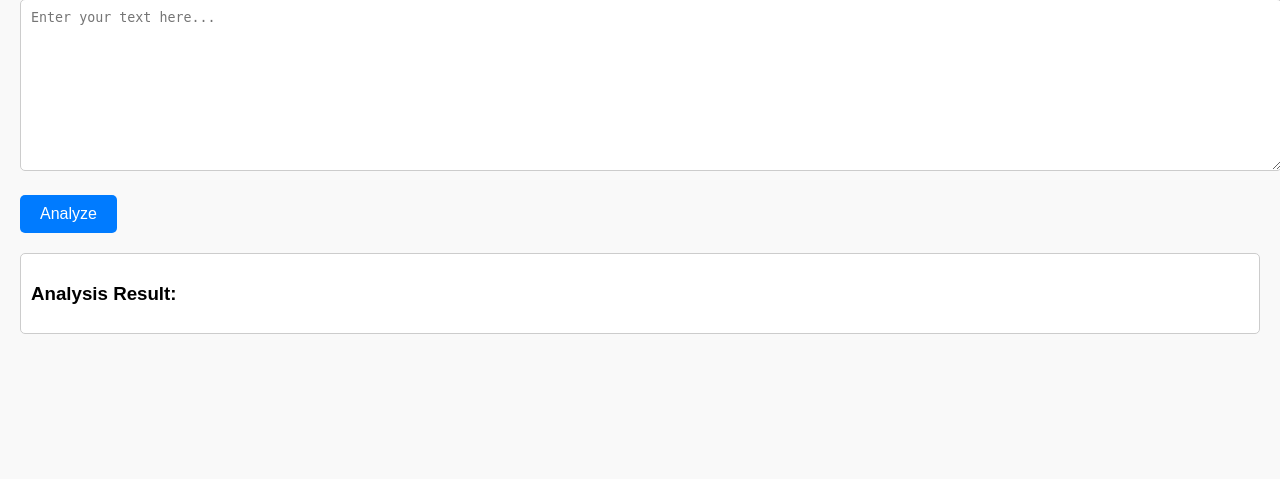
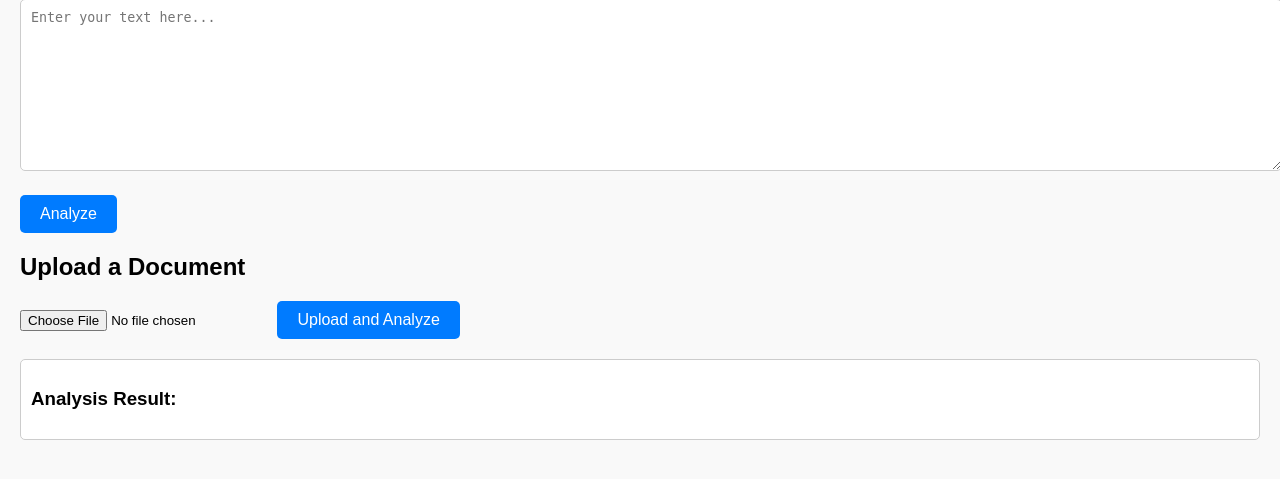
Before and after one commit to LX-Designer/DEI-Checker-2, a Flask app: page / in a window 1280 px wide. Shown: the part 115-594 px from the top of the page. Run offline with Flask 3, Linux system fonts and the light colour scheme.

Commit message:
step 6 complete

```diff
--- a/app.py
+++ b/app.py
@@ -1,4 +1,8 @@
 from flask import Flask, request, jsonify, render_template  # Import modules for handling requests and JSON responses.
+from werkzeug.utils import secure_filename
+import os
+import docx
+import PyPDF2
 
 app = Flask(__name__)  # Create the Flask app.
 
@@ -8,8 +12,6 @@ problematic_terms = {
     "fireman": "Consider using 'firefighter' instead.",
     "mankind": "Consider using 'humankind' instead."
 }
-
-from flask import render_template  # Import render_template for rendering HTML templates.
 
 @app.route("/")  # Root endpoint.
 def input_text():
@@ -42,6 +44,76 @@ def analyze():
         "analysis": analysis_results
     })
 
+# Add endpoint for handling file uploads
+UPLOAD_FOLDER = 'uploads'
+ALLOWED_EXTENSIONS = {'txt', 'docx', 'pdf'}
+app.config['UPLOAD_FOLDER'] = UPLOAD_FOLDER
+
+# Ensure the upload folder exists
+os.makedirs(UPLOAD_FOLDER, exist_ok=True)
+
+def allowed_file(filename):
+    return '.' in filename and filename.rsplit('.', 1)[1].lower() in ALLOWED_EXTENSIONS
+
+def extract_text_from_docx(file_path):
+    doc = docx.Document(file_path)
+    return '\n'.join([paragraph.text for paragraph in doc.paragraphs])
+
+def extract_text_from_pdf(file_path):
+    text = ''
+    with open(file_path, 'rb') as f:
+        pdf_reader = PyPDF2.PdfReader(f)
+        for page in pdf_reader.pages:
+            text += page.extract_text()
+    return text
+
+@app.route('/upload', methods=['POST'])
+def upload_file():
+    if 'file' not in request.files:
+        return jsonify({"error": "No file part"}), 400
+
+    file = request.files['file']
+    if file.filename == '':
+        return jsonify({"error": "No selected file"}), 400
+
+    if file and allowed_file(file.filename):
+        filename = secure_filename(file.filename)
+        file_path = os.path.join(app.config['UPLOAD_FOLDER'], filename)
+        file.save(file_path)
+
+        # Extract text based on file type
+        try:
+            if filename.endswith('.docx'):
+                extracted_text = extract_text_from_docx(file_path)
+            elif filename.endswith('.pdf'):
+                extracted_text = extract_text_from_pdf(file_path)
+            else:  # For .txt files
+                with open(file_path, 'r', encoding='utf-8') as f:
+                    extracted_text = f.read()
+        except Exception as e:
+            return jsonify({"error": f"Error processing file: {e}"}), 500
+
+        # Analyze the extracted text
+        terms_feedback = {
+            "chairman": "Use 'chairperson' instead.",
+            "fireman": "Use 'firefighter' instead.",
+            "stewardess": "Use 'flight attendant' instead."
+        }
+        analysis_results = []
+
+        for term, feedback in terms_feedback.items():
+            if term in extracted_text:
+                analysis_results.append({
+                    "term": term,
+                    "feedback": feedback
+                })
+
+        return jsonify({
+            "input_text": extracted_text,
+            "analysis": analysis_results
+        })
+
+    return jsonify({"error": "File type not allowed"}), 400
 
 if __name__ == "__main__":
     app.run(debug=True)  # Run the app in debug mode.
--- a/templates/index.html
+++ b/templates/index.html
@@ -76,6 +76,12 @@
     <textarea id="inputText" placeholder="Enter your text here..."></textarea>
     <button id="analyzeButton">Analyze</button>
 
+    <div>
+        <h2>Upload a Document</h2>
+        <input type="file" id="fileInput">
+        <button id="uploadButton">Upload and Analyze</button>
+    </div>
+
     <div class="result" id="result">
         <h3>Analysis Result:</h3>
         <p id="outputText"></p>
@@ -122,6 +128,55 @@
                 alert("An error occurred while analyzing the text. Please try again.");
             }
         });
+
+        document.getElementById("uploadButton").addEventListener("click", async () => {
+            const fileInput = document.getElementById("fileInput");
+            const file = fileInput.files[0];
+
+            if (!file) {
+                alert("Please select a file to upload.");
+                return;
+            }
+
+            const formData = new FormData();
+            formData.append("file", file);
+
+            try {
+                const response = await fetch("http://127.0.0.1:5000/upload", {
+                    method: "POST",
+                    body: formData
+                });
+
+                const result = await response.json();
+
+                const outputText = document.getElementById("outputText");
+                outputText.innerHTML = ""; // Clear previous results
+
+                if (result.error) {
+                    outputText.innerText = `Error: ${result.error}`;
+                    return;
+                }
+
+                let highlightedText = result.input_text;
+
+                // Add tooltips for flagged terms
+                result.analysis.forEach(issue => {
+                    const regex = new RegExp(`\\b${issue.term}\\b`, "g");
+                    highlightedText = highlightedText.replace(regex, `
+                        <span class="highlight" title="${issue.feedback}">
+                            ${issue.term}
+                        </span>
+                    `);
+                });
+
+                outputText.innerHTML = highlightedText;
+
+            } catch (error) {
+                console.error("Error:", error);
+                alert("An error occurred while uploading the file. Please try again.");
+            }
+        });
+
     </script>
 
 </body>
```
Also changed, not shown: 2 other files.
